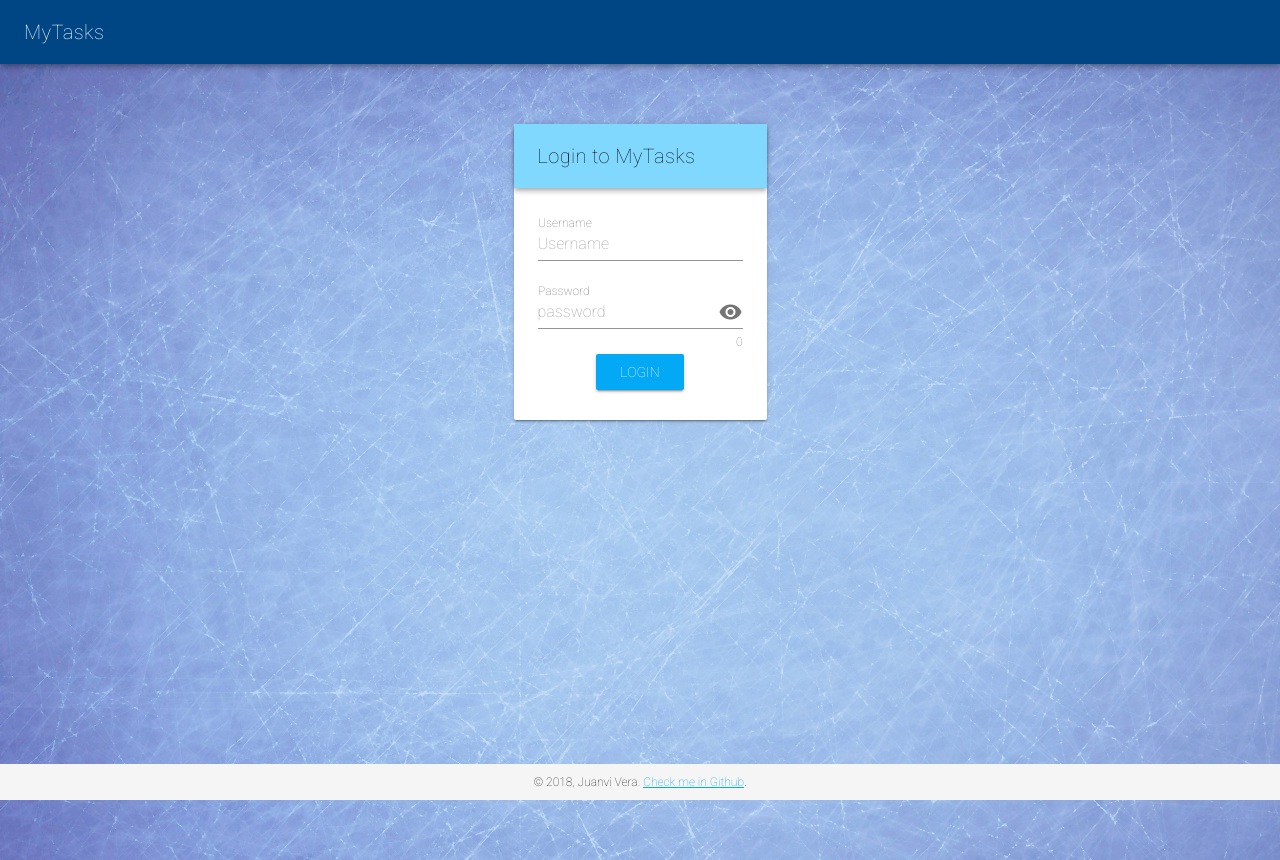
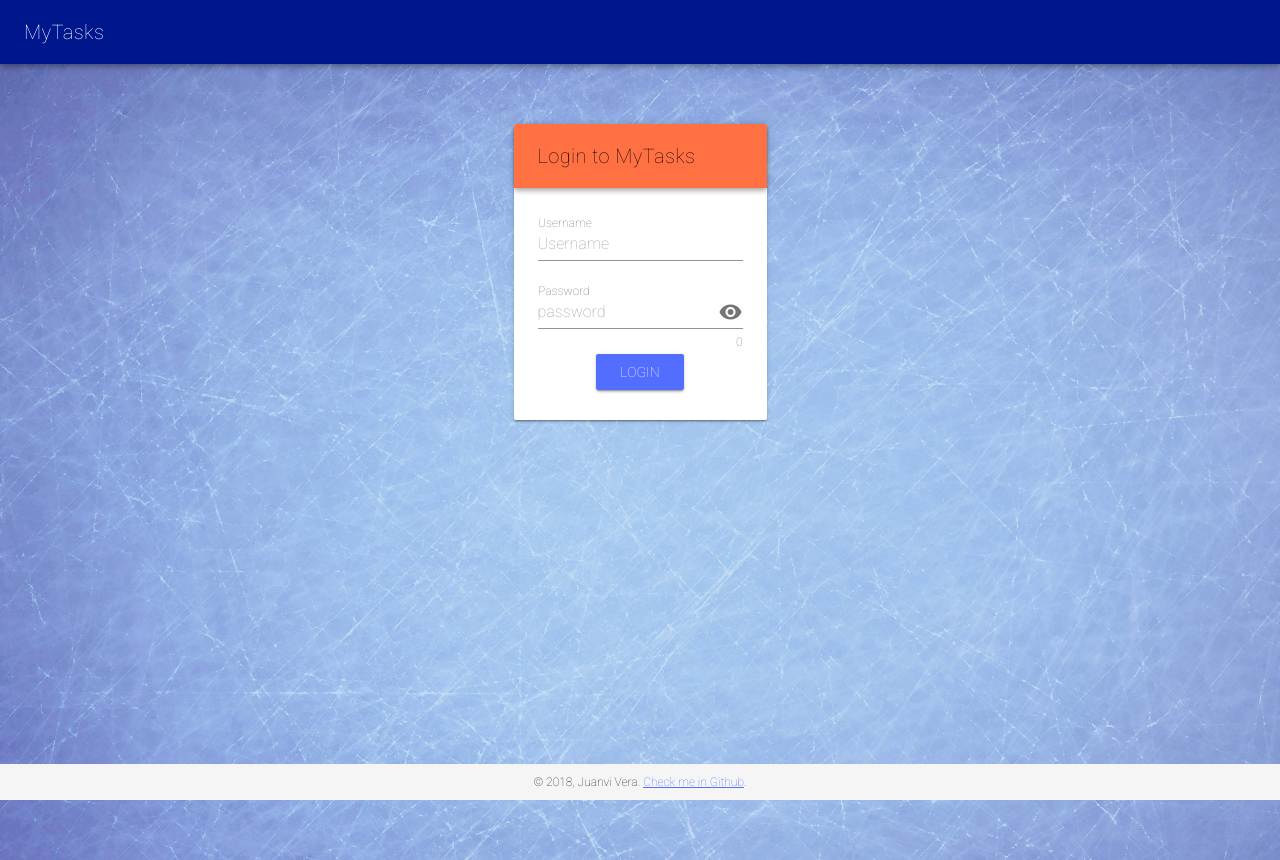
Before and after one commit to Juanvvc/mytasks, a Vue app in the folder client/: page /#/login in a window 1280 px wide. Built offline with nearby package versions, Linux system fonts and the light colour scheme.

Commit message:
change theme

```diff
--- a/client/src/plugins/vuetify.js
+++ b/client/src/plugins/vuetify.js
@@ -3,5 +3,6 @@ import Vuetify from 'vuetify'
 import 'vuetify/dist/vuetify.min.css'
 
 Vue.use(Vuetify, {
-    theme: { primary: "#03A9F4", secondary: "#80D8FF", accent: "#455A64", error: "#f44336", warning: "#FFB74D", info: "#2196f3", success: "#4caf50" }
+    //theme: { primary: "#03A9F4", secondary: "#80D8FF", accent: "#455A64", error: "#f44336", warning: "#FFB74D", info: "#2196f3", success: "#4caf50" }
+    theme: { primary: "#536DFE", secondary: "#FF7043", accent: "#FF7043", error: "#f44336", warning: "#FBC02D", info: "#2196f3", success: "#4caf50" }
 })
```
